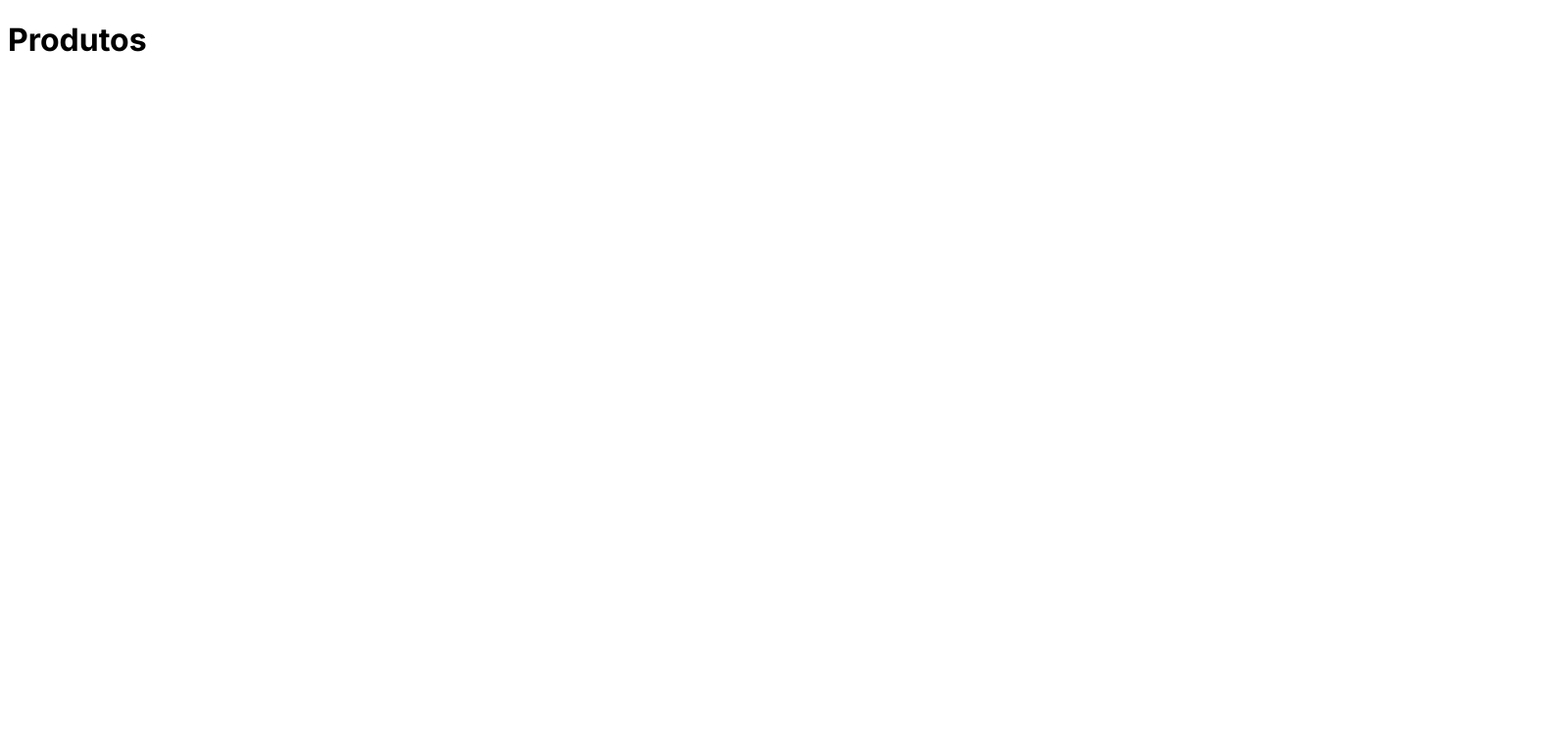
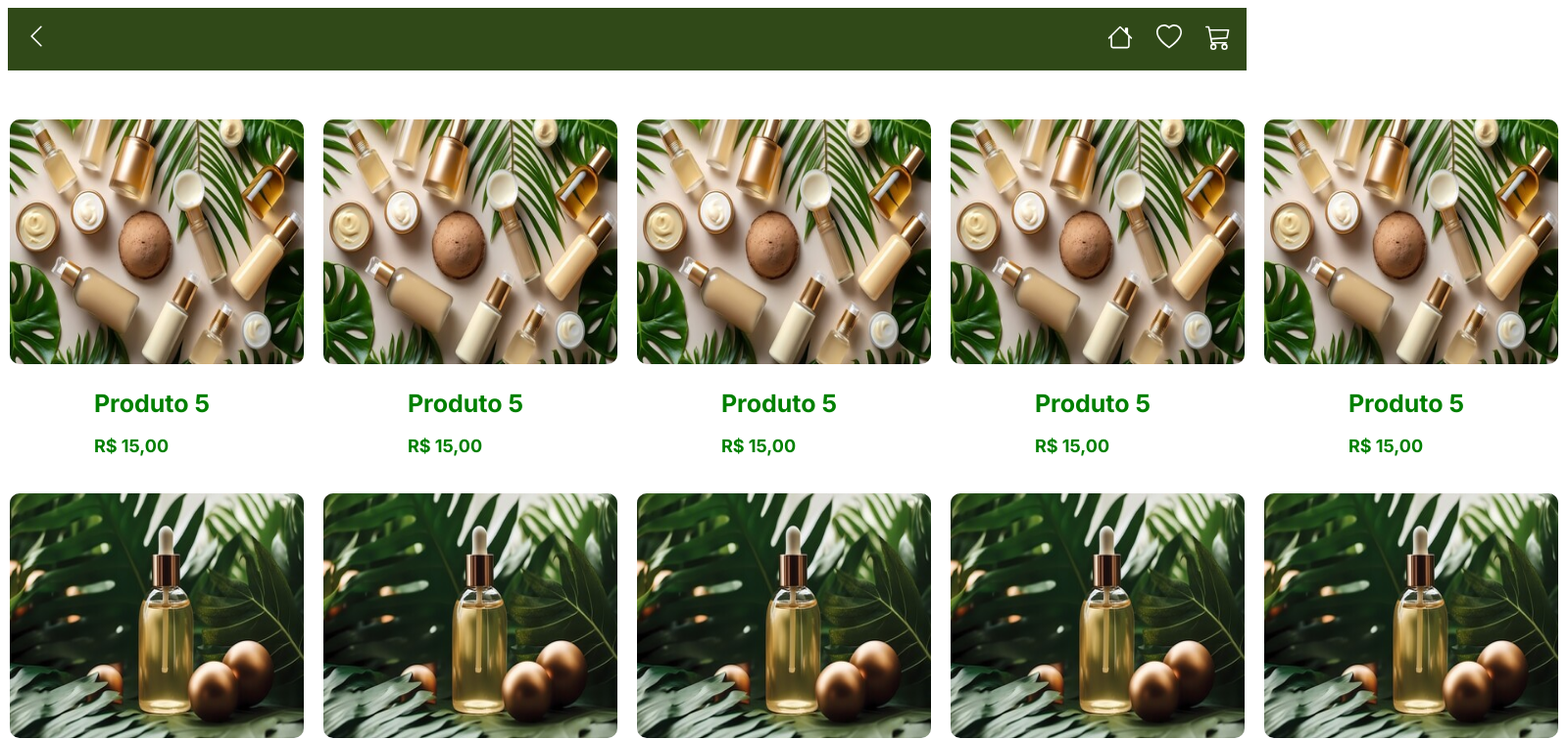
Before and after one commit to Mandiegr/eco-buy, a Next.js app: page /products in a window 1280 px wide. Shown: the top 756 px of the page at 98% size, 1600 px wide, since content can reach past the window. Built offline with nearby package versions, Linux system fonts and the light colour scheme.

Commit message:
file productPage

```diff
--- a/src/app/products/page.tsx
+++ b/src/app/products/page.tsx
@@ -1,13 +1,30 @@
-'use-client'
 import React from 'react';
+import Product from "../products/data/ProductList";
+import { Header } from '../../../components/Header';
 
- function ProductPage (){
+const ProductsPage = () => {
+  return (
+    <section>
+    <Header/>
+     <div style={{ flex: 1 , backgroundColor:' #fff', width:'100%'}}>   {/*#ffe5aa*/}
 
-  return (
-    <div>
-      <h1>Produtos</h1>
-    </div>
+
+       <div style={{ display: 'flex',flexDirection:'row', justifyContent:'center', padding:'30px'}}>
+          <Product/>
+          <Product/>
+          <Product/>
+          <Product/>
+          <Product/>
+          <Product/>
+       </div>
+
+      </div>
+
+    </section>
+
   );
 };
 
-export default ProductPage
+
+
+export default ProductsPage;
```
